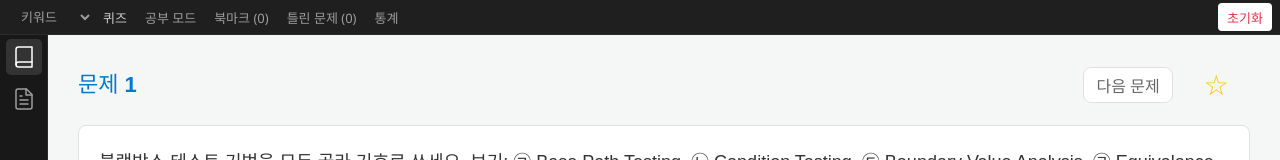
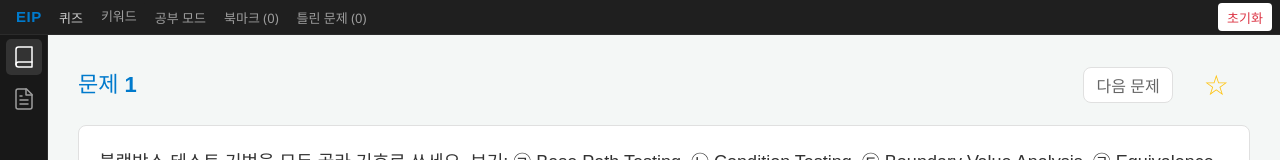
Before and after one commit to qkrwns1478/eip-practice, a Vue app: page / in a window 1280 px wide. Shown: the top 160 px of the page. Built offline with nearby package versions, Linux system fonts and the light colour scheme.

Commit message:
chore: 통계 기능 삭제

```diff
--- a/src/assets/style/GeoQuiz.css
+++ b/src/assets/style/GeoQuiz.css
@@ -46,7 +46,6 @@
   display: flex;
   align-items: center;
   justify-content: center;
-  width: auto;
   height: 28px;
   padding: 0 8px;
   border: 1px solid transparent;
@@ -63,6 +62,12 @@
   transform: none;
   box-shadow: none;
   border-color: transparent;
+}
+
+.icon-menu-bar button:hover:not(.active),
+.icon-menu-bar button.active:hover,
+.icon-menu-bar button.reset-btn:hover {
+  transform: none;
 }
 
 .icon-menu-bar button.active {
--- a/src/assets/style/PstQuiz.css
+++ b/src/assets/style/PstQuiz.css
@@ -53,6 +53,12 @@
   transform: none;
   box-shadow: none;
   border-color: transparent;
+}
+
+.icon-menu-bar button:hover:not(.active),
+.icon-menu-bar button.active:hover,
+.icon-menu-bar button.reset-btn:hover {
+  transform: none;
 }
 
 .icon-menu-bar button.active {
--- a/src/assets/style/style.css
+++ b/src/assets/style/style.css
@@ -832,3 +832,17 @@
     width: 100%;
   }
 }
+
+.eip-logo {
+  display: flex;
+  align-items: center;
+  justify-content: center;
+  flex-shrink: 0;
+  padding: 0 8px;
+  color: var(--color-primary);
+  font-size: 15px;
+  font-weight: 700;
+  letter-spacing: 0.04em;
+  user-select: none;
+  -webkit-user-drag: none;
+}
--- a/src/components/GeoQuiz.vue
+++ b/src/components/GeoQuiz.vue
@@ -2,14 +2,15 @@
   <div class="quiz-container geo-quiz-layout">
 
     <div class="menu-bar icon-menu-bar">
-      <slot name="mode-selector" />
-      <button @click="openRandomQuiz" aria-label="퀴즈" :class="{ active: showMode === 'quiz' && playMode === 'random' }">
+      <span class="eip-logo" aria-label="EIP" draggable="false">EIP</span>
+     <button @click="openRandomQuiz" aria-label="퀴즈" :class="{ active: showMode === 'quiz' && playMode === 'random' }">
         <svg xmlns="http://www.w3.org/2000/svg" width="24" height="24" viewBox="0 0 24 24" fill="none"
           stroke="currentColor" stroke-width="2" stroke-linecap="round" stroke-linejoin="round">
           <path d="M17 3a2.828 2.828 0 1 1 4 4L7.5 20.5 2 22l1.5-5.5L17 3z" />
         </svg>
         <span class="tooltip-text">퀴즈</span>
       </button>
+      <slot name="mode-selector" />
       <button @click="showMode = 'study'" aria-label="공부 모드" :class="{ active: showMode === 'study' }">
         <svg xmlns="http://www.w3.org/2000/svg" width="24" height="24" viewBox="0 0 24 24" fill="none"
           stroke="currentColor" stroke-width="2" stroke-linecap="round" stroke-linejoin="round">
@@ -33,15 +34,6 @@
           <line x1="6" y1="6" x2="18" y2="18" />
         </svg>
         <span class="tooltip-text">틀린 문제 ({{ wrongQuestions.length }})</span>
-      </button>
-      <button @click="showMode = 'stats'" aria-label="통계" :class="{ active: showMode === 'stats' }">
-        <svg xmlns="http://www.w3.org/2000/svg" width="24" height="24" viewBox="0 0 24 24" fill="none"
-          stroke="currentColor" stroke-width="2" stroke-linecap="round" stroke-linejoin="round">
-          <path d="M12 20V10" />
-          <path d="M18 20V4" />
-          <path d="M6 20V16" />
-        </svg>
-        <span class="tooltip-text">통계</span>
       </button>
       <button @click="resetProgress" aria-label="현재 모드 진행 상황 초기화" class="reset-btn">
         <svg xmlns="http://www.w3.org/2000/svg" width="24" height="24" viewBox="0 0 24 24" fill="none"
@@ -182,37 +174,6 @@
           </div>
           <span class="retry-badge">재도전</span>
         </div>
-      </div>
-    </div>
-
-    <!-- 통계 모드 -->
-    <div v-else-if="showMode === 'stats'" class="stats-content">
-      <h3>학습 통계</h3>
-      <div class="stats-grid">
-        <div class="stat-card">
-          <h4>전체 진행률</h4>
-          <div class="stat-value">{{ progressPercentage.toFixed(1) }}%</div>
-          <p>{{ solvedQuestions.length }} / {{ totalAvailableQuestions }} 문제</p>
-        </div>
-        <div class="stat-card">
-          <h4>정답률</h4>
-          <div class="stat-value">{{ accuracyRate.toFixed(1) }}%</div>
-          <p>{{ correctCount }} / {{ totalCount }} 정답</p>
-        </div>
-        <div class="stat-card">
-          <h4>북마크</h4>
-          <div class="stat-value">{{ bookmarkedQuestions.length }}</div>
-          <p>중요한 문제</p>
-        </div>
-        <div class="stat-card">
-          <h4>틀린 문제</h4>
-          <div class="stat-value">{{ wrongQuestions.length }}</div>
-          <p>복습 필요</p>
-        </div>
-      </div>
-      <div class="last-session">
-        <h4>마지막 학습</h4>
-        <p>{{ lastSessionDate }}</p>
       </div>
     </div>
 
--- a/src/components/KeywordQuiz.vue
+++ b/src/components/KeywordQuiz.vue
@@ -4,11 +4,11 @@
     :storage-prefix="selectedMode === 'keyword' ? 'keywordQuiz' : 'geoQuiz'"
     :initial-view="activeView" :question-study="selectedMode === 'keyword'">
     <template #mode-selector>
-      <select class="keyword-mode-select" aria-label="키워드 문제 모드" :value="selectedMode"
-        @change="selectMode($event.target.value)">
-        <option value="keyword">키워드</option>
-        <option value="geo">족보퀴즈</option>
-      </select>
+      <button type="button" class="keyword-mode-button" aria-label="&#xD0A4;&#xC6CC;&#xB4DC; / &#xC871;&#xBCF4;&#xD034;&#xC988; &#xBAA8;&#xB4DC; &#xC804;&#xD658;"
+        @click="selectMode(selectedMode === 'keyword' ? 'geo' : 'keyword')">
+        <span v-if="selectedMode === 'keyword'">&#xD0A4;&#xC6CC;&#xB4DC;</span>
+        <span v-else>&#xC871;&#xBCF4;&#xD034;&#xC988;</span>
+      </button>
     </template>
   </GeoQuiz>
 </template>
@@ -41,10 +41,11 @@ export default {
 </script>
 
 <style scoped>
-.keyword-mode-select {
+.keyword-mode-button {
   flex-shrink: 0;
   align-self: center;
   max-width: 130px;
+  box-sizing: border-box;
   height: 28px;
   padding: 0 8px;
   border: 1px solid transparent;
@@ -53,7 +54,6 @@ export default {
   color: #9d9d9d;
   font: inherit;
   font-size: 13px;
-  color-scheme: dark;
   cursor: pointer;
 }
 
--- a/src/components/PstQuiz.vue
+++ b/src/components/PstQuiz.vue
@@ -1,6 +1,7 @@
 <template>
   <div class="quiz-container pst-quiz-layout">
     <div class="menu-bar icon-menu-bar">
+      <span class="eip-logo" aria-label="EIP" draggable="false">EIP</span>
       <button @click="openRandomQuiz" :class="{ active: showMode === 'quiz' && playMode === 'random' }">
         <svg xmlns="http://www.w3.org/2000/svg" width="24" height="24" viewBox="0 0 24 24" fill="none"
           stroke="currentColor" stroke-width="2" stroke-linecap="round" stroke-linejoin="round">
@@ -35,15 +36,6 @@
           <line x1="6" y1="6" x2="18" y2="18" />
         </svg>
         <span class="tooltip-text">틀린 문제 ({{ wrongQuestions.length }})</span>
-      </button>
-      <button @click="showMode = 'stats'" :class="{ active: showMode === 'stats' }">
-        <svg xmlns="http://www.w3.org/2000/svg" width="24" height="24" viewBox="0 0 24 24" fill="none"
-          stroke="currentColor" stroke-width="2" stroke-linecap="round" stroke-linejoin="round">
-          <path d="M12 20V10" />
-          <path d="M18 20V4" />
-          <path d="M6 20V16" />
-        </svg>
-        <span class="tooltip-text">통계</span>
       </button>
       <button @click="resetProgress" class="reset-btn">
         <svg xmlns="http://www.w3.org/2000/svg" width="24" height="24" viewBox="0 0 24 24" fill="none"
@@ -168,36 +160,6 @@
           </div>
           <span class="retry-badge">재도전</span>
         </div>
-      </div>
-    </div>
-
-    <div v-else-if="showMode === 'stats'" class="stats-content">
-      <h3>학습 통계</h3>
-      <div class="stats-grid">
-        <div class="stat-card">
-          <h4>전체 진행률</h4>
-          <div class="stat-value">{{ progressPercentage.toFixed(1) }}%</div>
-          <p>{{ solvedQuestions.length }} / {{ totalAvailableQuestions }} 문제</p>
-        </div>
-        <div class="stat-card">
-          <h4>정답률</h4>
-          <div class="stat-value">{{ accuracyRate.toFixed(1) }}%</div>
-          <p>{{ correctCount }} / {{ totalCount }} 정답</p>
-        </div>
-        <div class="stat-card">
-          <h4>북마크</h4>
-          <div class="stat-value">{{ bookmarkedQuestions.length }}</div>
-          <p>중요한 문제</p>
-        </div>
-        <div class="stat-card">
-          <h4>틀린 문제</h4>
-          <div class="stat-value">{{ wrongQuestions.length }}</div>
-          <p>복습 필요</p>
-        </div>
-      </div>
-      <div classs="last-session">
-        <h4>마지막 학습</h4>
-        <p>{{ lastSessionDate }}</p>
       </div>
     </div>
 
```
